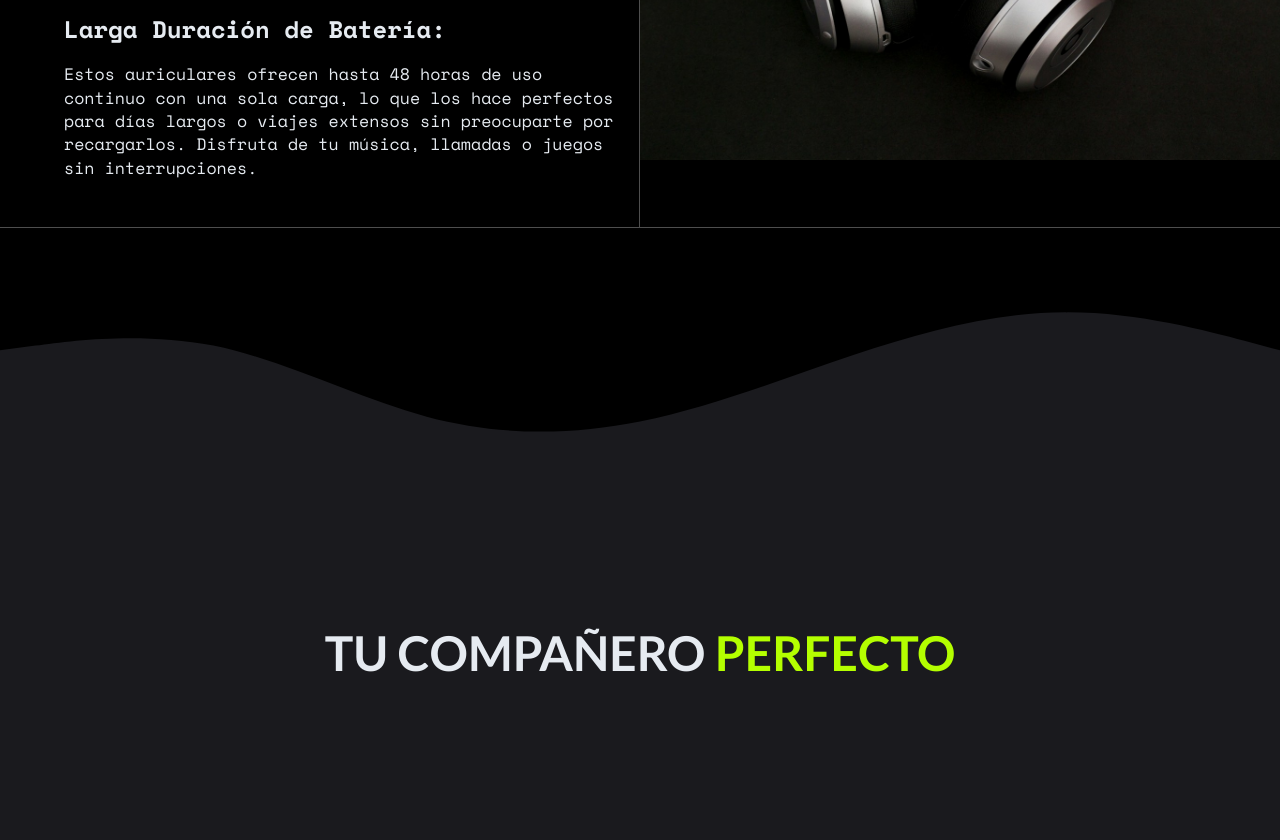
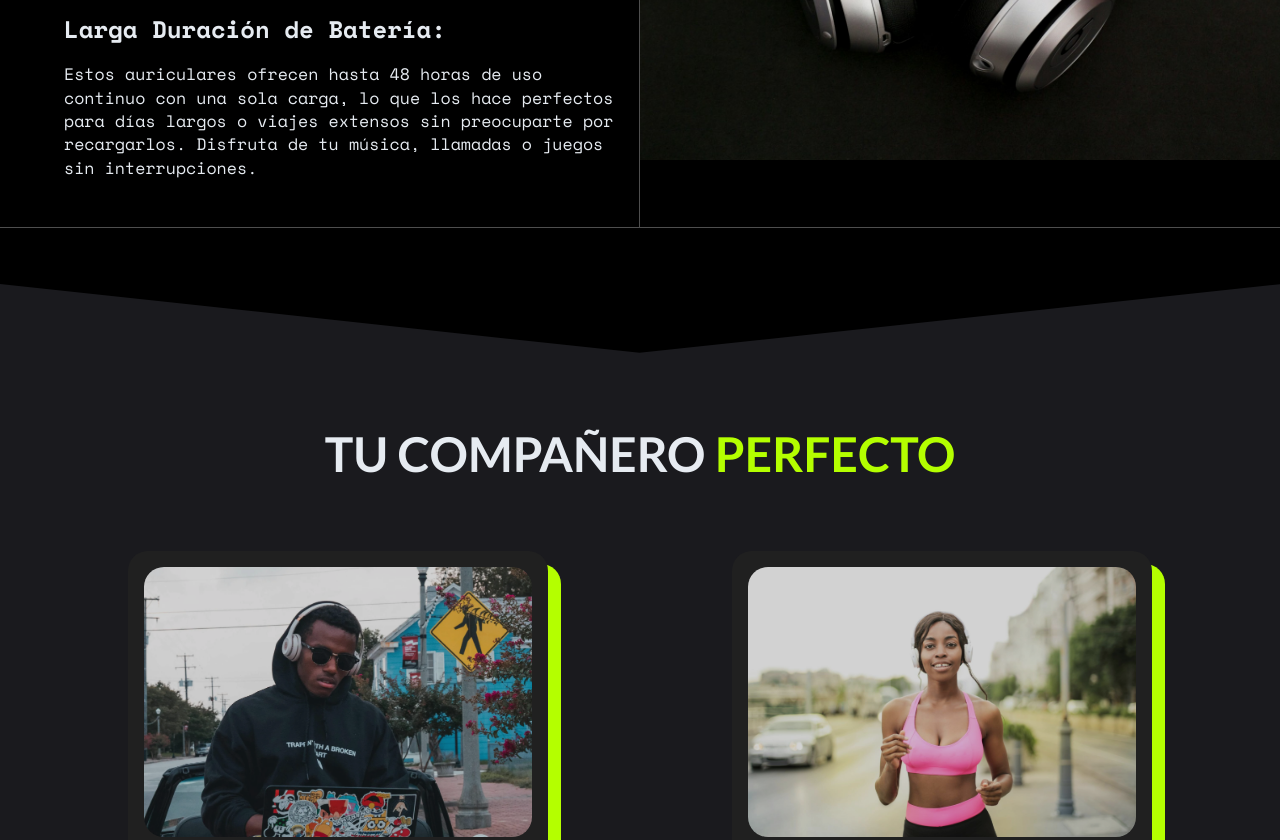
Before and after one commit to jaalzu/pagina-headphones, a website: page index.html in a window 1280 px wide. Shown: the part 2090-2930 px from the top of the page. Drawn offline with nearby package versions, Linux system fonts and the light colour scheme.

Commit message:
section divider add

```diff
--- a/index.html
+++ b/index.html
@@ -141,18 +141,22 @@
             </div>
         </div>
     </div>
+    <div class="custom-shape-divider-top-1728611530">
+        <svg data-name="Layer 1" xmlns="http://www.w3.org/2000/svg" viewBox="0 0 1200 120" preserveAspectRatio="none">
+            <path d="M598.97 114.72L0 0 0 120 1200 120 1200 0 598.97 114.72z" class="shape-fill"></path>
+        </svg>
+    </div>
 </section>
       <!-- PRODUCT SECTION END -->
-
-      <svg xmlns="http://www.w3.org/2000/svg" viewBox="0 0 1440 320"><path fill="black" fill-opacity="1" d="M0,96L40,90.7C80,85,160,75,240,90.7C320,107,400,149,480,170.7C560,192,640,192,720,176C800,160,880,128,960,101.3C1040,75,1120,53,1200,53.3C1280,53,1360,75,1400,85.3L1440,96L1440,0L1400,0C1360,0,1280,0,1200,0C1120,0,1040,0,960,0C880,0,800,0,720,0C640,0,560,0,480,0C400,0,320,0,240,0C160,0,80,0,40,0L0,0Z"></path></svg>
 
 
       <!-- USES SECTION  -->
       <h2 class="section__title">
           Tu Compañero
-        <span class="color-primary">Perfecto</span>
-      </h2>
-<section class="uses">
+          <span class="color-primary">Perfecto</span>
+        </h2>
+        <section class="uses">
+
     <div class="uses__grid">
         <div class="uses__card">
             <div class="uses__img">
--- a/scss/base/_reset.scss
+++ b/scss/base/_reset.scss
@@ -88,3 +88,27 @@ img{
         font-size: .9rem;
     }
 }
+
+
+// divider of product section and uses section
+
+.custom-shape-divider-top-1728611530 {
+    position: absolute;
+    bottom: 0%;
+    left: 0;
+    width: 100%;
+    overflow: hidden;
+    line-height: 0;
+    transform: rotate(360deg);
+}
+
+.custom-shape-divider-top-1728611530 svg {
+    position: relative;
+    display: block;
+    width: calc(100% + 1.3px);
+    height: 72px;
+}
+
+.custom-shape-divider-top-1728611530 .shape-fill {
+    fill: $color-black;
+}
--- a/scss/sections/_products.scss
+++ b/scss/sections/_products.scss
@@ -1,7 +1,9 @@
 .product{
     height: auto;
     padding-top: 2rem;
-    padding-bottom: 2.3rem;
+    position: relative;
+    padding-bottom: 8rem;
+
     background-color: $color-bg-product;
     .product__flex{
         display: grid;
--- a/scss/sections/_uses.scss
+++ b/scss/sections/_uses.scss
@@ -1,6 +1,6 @@
 .uses{
-    margin-block: 12rem;
     height: auto;
+    margin-bottom: 12rem;
     .uses__grid{
         display: flex;
         justify-content: space-between;
```
Also changed, not shown: css/style.css, 1 other file.
